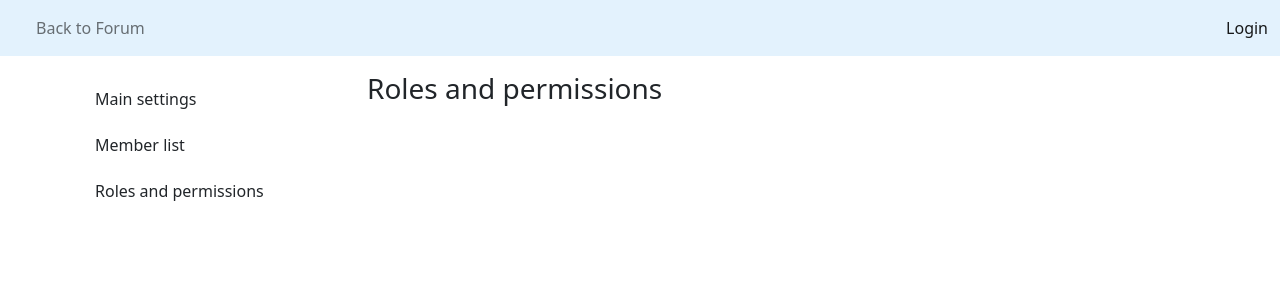
After one commit to sprucecellodev125/bruhforum, a Django app: template mainforum/templates/roles.html in a window 1280 px wide. The commit adds this page. Shown: the top 300 px of the page. Run offline with Django 4.2, Linux system fonts and the light colour scheme; the template is opened without the code that fills it, so the values that code supplies are empty.

Commit message:
WIP role settings + Delete settings.json

```diff
--- a/mainforum/templates/master.html
+++ b/mainforum/templates/master.html
@@ -47,7 +47,7 @@
                 class="nav-link"
                 aria-current="page"
                 href="{% url 'overview' %}"
-                >Mod panel</a
+                >Forum settings</a
               >
             </li>
             {% endif %}
--- /dev/null
+++ b/mainforum/templates/roles.html
@@ -0,0 +1,24 @@
+<!-- prettier-ignore -->
+{% extends 'modmaster.html' %}
+{% block title %} Forum panel {% endblock title %}
+
+{% block content %}
+<div class="container">
+  <div class="row">
+    <div class="col-sm-3">
+      <div class="mt-2">
+        <button type="button" class="btn">Main settings</button>
+      </div>
+      <div class="mt-2">
+        <button type="button" class="btn">Member list</button>
+      </div>
+      <div class="mt-2">
+        <button type="button" class="btn">Roles and permissions</button>
+      </div>
+    </div>
+    <div class="col-sm-8">
+      <h3>Roles and permissions</h3>
+    </div>
+  </div>
+</div>
+{% endblock content %}
--- a/mainforum/urls.py
+++ b/mainforum/urls.py
@@ -7,7 +7,8 @@ urlpatterns = [
     path('post/<int:id>', views.viewpost, name='viewpost'),
     path('accounts/login/', views.viewlogin, name='viewlogin'),
     path('accounts/logout/', views.viewlogout, name='viewlogout'),
-    path('settings/', views.overview, name='overview'),
+    path('settings/main/', views.overview, name='overview'),
+    path('settings/roles', views.roles, name='roles'),
     path('users/<int:id>', views.viewmember, name="viewuser"),
     path('api/banuser/', views.banuser, name='banuser'),
     path('api/removecomment/', views.removecomment, name='removecomment'),
```
Also changed, not shown: mainforum/templates/overview.html (+10 -6 lines), mainforum/views.py (+16 -1 lines), 1 other file.
